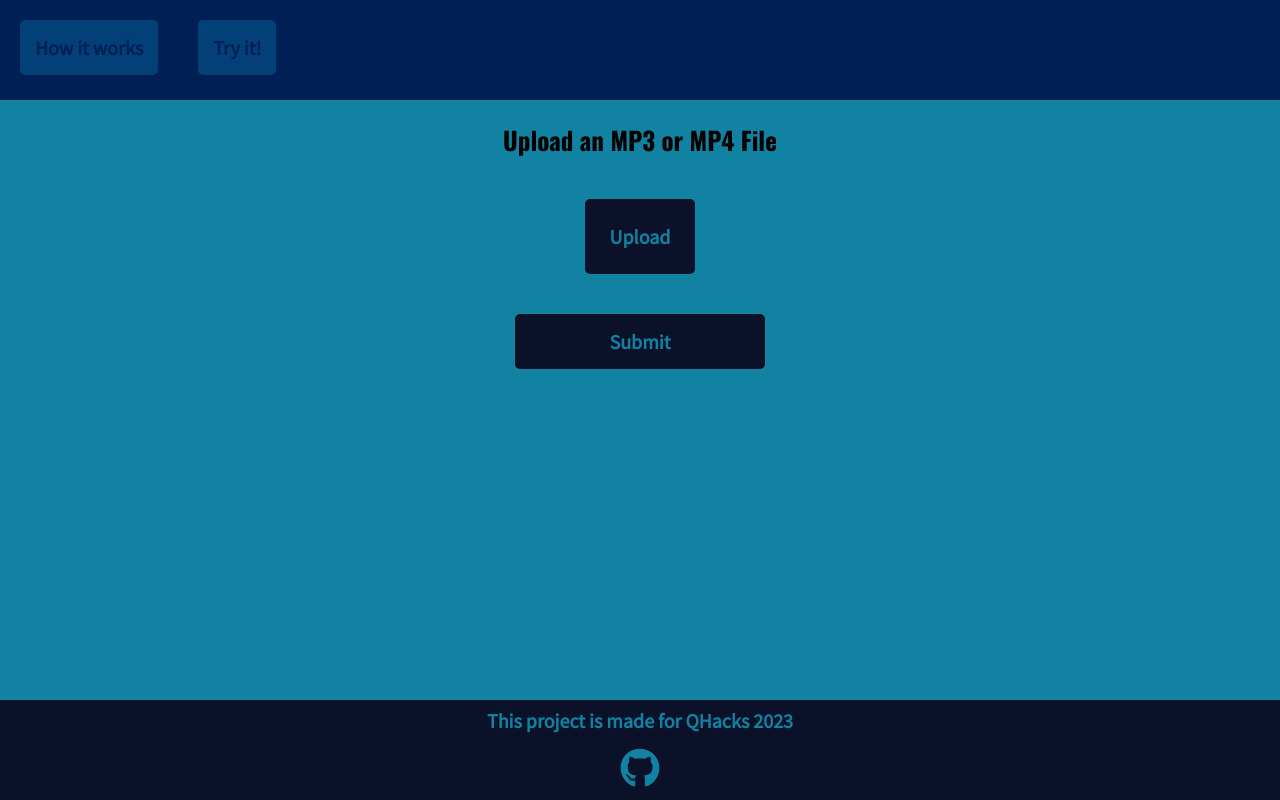
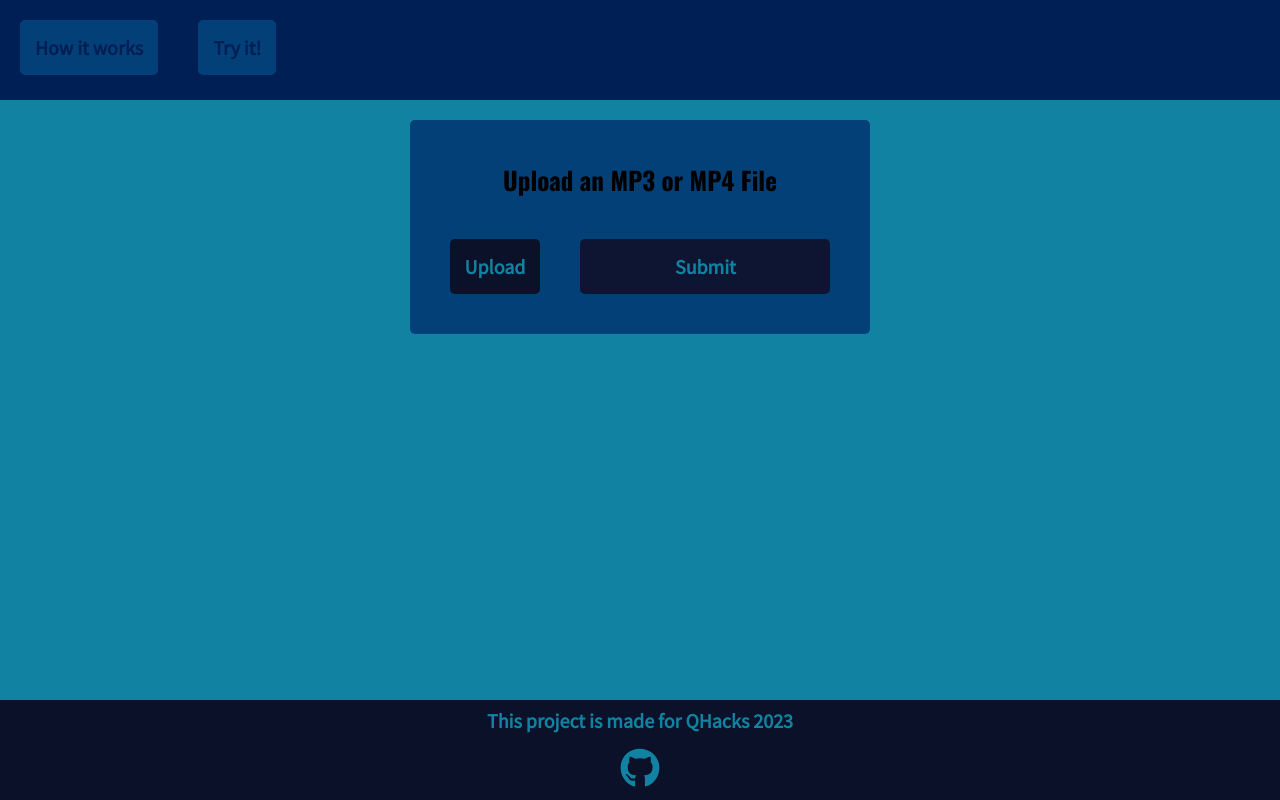
Before and after one commit to ammarlakda/scholarscribe, a React (Vite) app in the folder frontend/: page /try-it in a window 1280 px wide. Built offline with nearby package versions, Linux system fonts and the light colour scheme.

Commit message:
splitted try it page dashboard part into another component

```diff
--- a/frontend/src/components/Response.jsx
+++ b/frontend/src/components/Response.jsx
@@ -1,4 +1,5 @@
 import { useQuery } from "react-query";
+import "../../styles/components/response.scss";
 
 export default function Response({ fetchData }) {
   const { isLoading, error, data } = useQuery("res", fetchData);
@@ -11,7 +12,7 @@ export default function Response({ fetchData }) {
   }
 
   return (
-    <div>
+    <div className="response">
       <h3>Response</h3>
       <div>{data}</div>
     </div>
--- /dev/null
+++ b/frontend/src/components/dashboard.jsx
@@ -0,0 +1,41 @@
+import React from "react";
+import Button from "./Button";
+import "../../styles/components/dashboard.scss";
+
+const DashboardComponent = ({
+  getFileUploadHandler,
+  statusText,
+  selectedFile,
+  clearFile,
+  handleSubmission,
+  validToSub,
+}) => {
+  return (
+    <div className="dashboard">
+      <h2>Upload an MP3 or MP4 File</h2>
+      <input type="file" id="upload" onChange={getFileUploadHandler} />
+      <Button styling="dashboard__upload-button">
+        <label htmlFor="upload">Upload</label>
+      </Button>
+      {statusText && (
+        <div>
+          <div className="dashboard__status-text">{statusText}</div>
+          {!!selectedFile && (
+            <Button styling="dashboard__clear" onClick={clearFile}>
+              X
+            </Button>
+          )}
+        </div>
+      )}
+      <Button
+        onClick={handleSubmission}
+        disabled={!validToSub}
+        styling="dashboard__submit"
+      >
+        Submit
+      </Button>
+    </div>
+  );
+};
+
+export default DashboardComponent;
--- a/frontend/src/pages/TryIt.jsx
+++ b/frontend/src/pages/TryIt.jsx
@@ -1,10 +1,10 @@
 import React from "react";
 import { useState } from "react";
+import { QueryClient, QueryClientProvider } from "react-query";
 import "../../styles/pages/tryit.scss";
-import Button from "../components/Button";
 import Layout from "../components/Layout";
-import { QueryClient, QueryClientProvider, useQuery } from "react-query";
 import Response from "../components/Response";
+import DashboardComponent from "../components/dashboard";
 
 const queryClient = new QueryClient();
 
@@ -57,28 +57,14 @@ const TryIt = () => {
   return (
     <Layout>
       <div className="tryit">
-        <h2>Upload an MP3 or MP4 File</h2>
-        <input type="file" id="upload" onChange={getFileUploadHandler} />
-        <Button styling="tryit__upload-button">
-          <label htmlFor="upload">Upload</label>
-        </Button>
-        {statusText && (
-          <>
-            <div className="tryit__status-text">{statusText}</div>
-            {!!selectedFile && (
-              <Button styling="tryit__clear" onClick={clearFile}>
-                X
-              </Button>
-            )}
-          </>
-        )}
-        <Button
-          onClick={handleSubmission}
-          disabled={!validToSub}
-          styling="tryit__submit"
-        >
-          Submit
-        </Button>
+        <DashboardComponent
+          clearFile={clearFile}
+          handleSubmission={handleSubmission}
+          statusText={statusText}
+          selectedFile={selectedFile}
+          getFileUploadHandler={getFileUploadHandler}
+          validToSub={validToSub}
+        />
         <QueryClientProvider client={queryClient}>
           {fetchInit && <Response fetchData={fetchData} />}
         </QueryClientProvider>
--- /dev/null
+++ b/frontend/styles/components/dashboard.scss
@@ -0,0 +1,58 @@
+.dashboard {
+  border-radius: 0.5rem;
+  padding: 2rem;
+  margin: 2rem;
+  background-color: $indigo-dye;
+
+  // @media (min-width: 750px) {
+  //   margin-right: 5rem;
+  // }
+
+  h2 {
+    font-size: 2.5rem;
+  }
+
+  #upload {
+    display: none;
+  }
+
+  &__upload-button {
+    padding: 0;
+    label {
+      display: inline-flex;
+      cursor: pointer;
+      padding: 1.5rem;
+    }
+  }
+
+  &__clear {
+    background-color: $oxford-blue;
+    color: $cg-blue;
+    padding: 0.5rem;
+    width: 4rem;
+    height: 4rem;
+  }
+
+  &__submit {
+    width: 25rem;
+  }
+
+  &__submit:disabled {
+    cursor: not-allowed;
+    background-color: lighten($oxford-blue, 2.5%);
+  }
+
+  &__status-text {
+    margin: 1rem;
+    font-size: 2rem;
+    color: $oxford-blue;
+  }
+
+  &__submit,
+  &__upload-button {
+    color: $cg-blue;
+    background-color: $oxford-blue;
+    margin: 2rem;
+    font-weight: bold;
+  }
+}
--- a/frontend/styles/components/layout.scss
+++ b/frontend/styles/components/layout.scss
@@ -4,6 +4,6 @@
 
   &__content {
     flex-grow: 1;
-    height: calc(100vh - 20rem);
+    min-height: calc(100vh - 20rem);
   }
 }
--- /dev/null
+++ b/frontend/styles/components/response.scss
@@ -0,0 +1,17 @@
+.response {
+  width: 80%;
+  font-size: 2rem;
+  margin: auto;
+  text-align: center;
+  margin: 2rem;
+  h3 {
+    font-size: 3rem;
+  }
+
+  @media (min-width: 750px) {
+    // margin-right: 20rem;
+    width: 750px;
+  }
+
+  margin-bottom: 10rem;
+}
--- a/frontend/styles/pages/tryit.scss
+++ b/frontend/styles/pages/tryit.scss
@@ -4,46 +4,12 @@
   flex-direction: column;
   align-items: center;
 
-  h2 {
-    font-size: 2.5rem;
+  @media (min-width: 750px) {
+    flex-direction: row;
+    justify-content: center;
   }
 
-  #upload {
-    display: none;
-  }
-
-  &__upload-button {
-    padding: 0;
-    label {
-      display: inline-flex;
-      cursor: pointer;
-      padding: 2.5rem;
-    }
-  }
-
-  &__clear {
-    background-color: $oxford-blue;
-    color: $cg-blue;
-    padding: 0.5rem;
-    width: 4rem;
-    height: 4rem;
-  }
-
-  &__submit {
-    width: 25rem;
-  }
-
-  &__status-text {
-    margin: 1rem;
-    font-size: 2rem;
-    color: $oxford-blue;
-  }
-
-  &__submit,
-  &__upload-button {
-    color: $cg-blue;
-    background-color: $oxford-blue;
-    margin: 2rem;
-    font-weight: bold;
+  .response {
+    flex-grow: 1;
   }
 }
```
